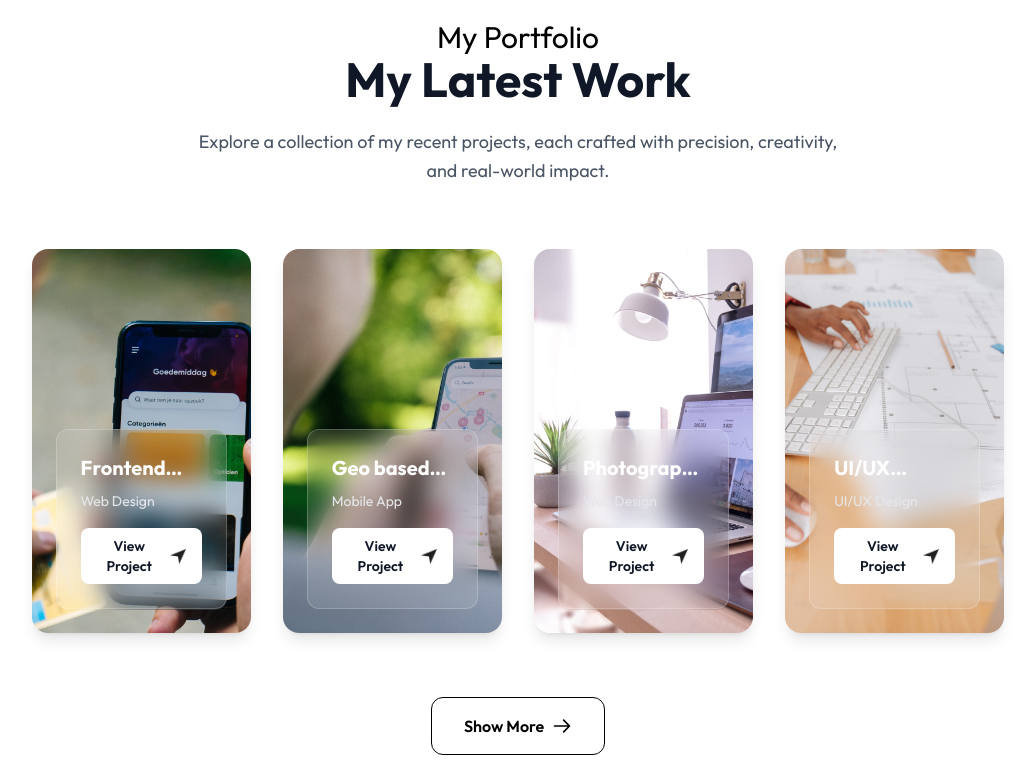
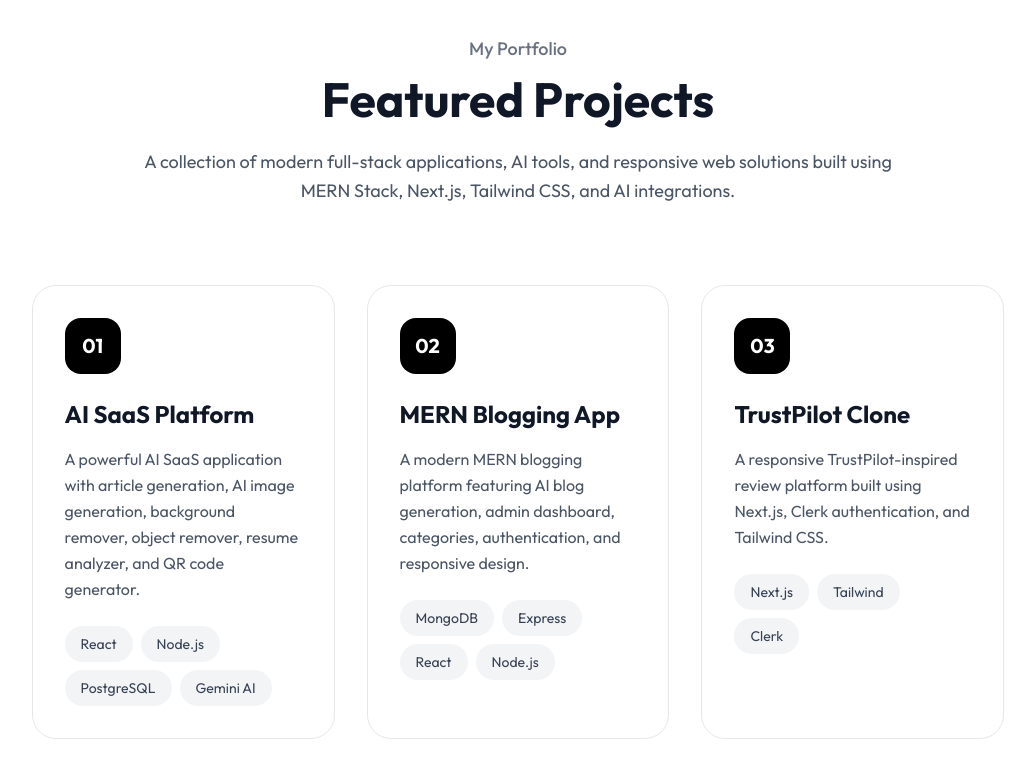
Before and after one commit to abdullahbilu2004-commits/Portfolio, a Next.js app: page / in a window 1280 px wide. Shown: the part 2640-3411 px from the top of the page, without its empty margins (122-1157 px from the left). Built offline with nearby package versions, Linux system fonts and the light colour scheme; a web font is replaced by a local one.

Commit message:
updated portfolio

```diff
--- a/app/components/Work.jsx
+++ b/app/components/Work.jsx
@@ -1,96 +1,76 @@
 import React from 'react';
-import Image from 'next/image';
-import { assets, workData } from '@/assets/assets';
+import { workData } from '@/assets/assets';
 
 const Work = () => {
   return (
     <section
       id='work'
-      className='scroll-mt-20 px-4 sm:px-6 lg:px-[12%] py-16 '
+      className='scroll-mt-20 px-4 sm:px-6 lg:px-[12%] py-20'
     >
       <div className='max-w-7xl mx-auto'>
+
         {/* Section Header */}
-        <div className='text-center mb-16'>
-            <h4 className='text-3xl'>My Portfolio </h4>
+        <div className='text-center mb-20'>
 
-          <h2 className='text-3xl sm:text-4xl lg:text-5xl font-bold text-gray-900 mb-6'>
-            My Latest Work
+          <h4 className='text-lg font-medium text-gray-500 mb-3'>
+            My Portfolio
+          </h4>
+
+          <h2 className='text-4xl sm:text-5xl font-bold text-gray-900 mb-6'>
+            Featured Projects
           </h2>
-          <p className='max-w-2xl mx-auto text-lg text-gray-600 leading-relaxed'>
-            Explore a collection of my recent projects, each crafted with
-            precision, creativity, and real-world impact.
+
+          <p className='max-w-3xl mx-auto text-lg text-gray-600 leading-relaxed'>
+            A collection of modern full-stack applications, AI tools, and
+            responsive web solutions built using MERN Stack, Next.js,
+            Tailwind CSS, and AI integrations.
           </p>
+
         </div>
 
-        {/* Project Grid */}
-        <div className='grid grid-cols-1 sm:grid-cols-2 lg:grid-cols-4 gap-8'>
+        {/* Projects */}
+        <div className='grid grid-cols-1 md:grid-cols-2 xl:grid-cols-3 gap-8'>
+
           {workData.map((project, index) => (
             <div
               key={index}
-              className='group relative bg-white rounded-2xl overflow-hidden shadow-lg hover:shadow-2xl transition-all duration-500 hover:-translate-y-2'
+              className='bg-white border border-gray-200 rounded-3xl p-8 hover:shadow-2xl hover:-translate-y-2 transition-all duration-500'
             >
-              {/* Project Image (Height Increased) */}
-              <div className='relative h-80 sm:h-96 overflow-hidden'>
-                <Image
-                  src={project.bgImage}
-                  alt={project.title}
-                  fill
-                  className='object-cover group-hover:scale-110 transition-transform duration-500'
-                />
 
-                {/* Overlay Gradient */}
-                <div className='absolute inset-0 bg-gradient-to-t from-black/70 via-black/20 to-transparent opacity-0 group-hover:opacity-100 transition-opacity duration-300' />
+              {/* Number */}
+              <div className='w-14 h-14 rounded-2xl bg-black text-white flex items-center justify-center text-xl font-bold mb-6'>
+                0{index + 1}
               </div>
 
-              {/* Content Card */}
-              <div className='absolute bottom-0 left-0 right-0 p-6 text-white transform translate-y-0 group-hover:translate-y-0 transition-transform duration-300'>
-                <div className='bg-white/10 backdrop-blur-md rounded-xl p-6 border border-white/20'>
-                  <h3 className='text-xl font-bold mb-2 line-clamp-1'>
-                    {project.title}
-                  </h3>
-                  <p className='text-gray-200 text-sm leading-relaxed mb-4 line-clamp-2'>
-                    {project.description}
-                  </p>
+              {/* Title */}
+              <h3 className='text-2xl font-bold text-gray-900 mb-4'>
+                {project.title}
+              </h3>
 
-                  {/* Action Button */}
-                  <button className='inline-flex items-center gap-2 bg-white text-gray-900 px-4 py-2 rounded-lg text-sm font-semibold hover:bg-gray-100 transition-colors duration-200'>
-                    View Project
-                    <Image
-                      src={assets.send_icon}
-                      alt='View project'
-                      width={16}
-                      height={16}
-                      className='transition-transform group-hover:translate-x-1 duration-200'
-                    />
-                  </button>
-                </div>
+              {/* Description */}
+              <p className='text-gray-600 leading-relaxed mb-6'>
+                {project.description}
+              </p>
+
+              {/* Tech Stack */}
+              <div className='flex flex-wrap gap-2'>
+
+                {project.tech.map((item, i) => (
+                  <span
+                    key={i}
+                    className='px-4 py-2 rounded-full bg-gray-100 text-sm text-gray-700'
+                  >
+                    {item}
+                  </span>
+                ))}
+
               </div>
 
-              {/* Hover Effect Border */}
-              <div className='absolute inset-0 rounded-2xl border-2 border-transparent group-hover:border-blue-400/30 transition-all duration-500' />
             </div>
           ))}
+
         </div>
 
-        {/* Call to Action */}
-        <div className='text-center mt-16'>
-          <button className='inline-flex cursor-pointer border border-black items-center gap-2 text-black px-8 py-3 rounded-xl font-semibold hover:bg-black hover:border hover:border-white hover:text-white transition-all duration-200 hover:shadow-lg hover:gap-3'>
-            Show More
-            <svg
-              className='w-5 h-5'
-              fill='none'
-              stroke='currentColor'
-              viewBox='0 0 24 24'
-            >
-              <path
-                strokeLinecap='round'
-                strokeLinejoin='round'
-                strokeWidth={2}
-                d='M14 5l7 7m0 0l-7 7m7-7H3'
-              />
-            </svg>
-          </button>
-        </div>
       </div>
     </section>
   );
--- a/assets/assets.js
+++ b/assets/assets.js
@@ -114,28 +114,28 @@ export const assets = {
     right_arrow_bold,
     right_arrow_bold_dark
 };
-export const workData = [
-    {
-        title: 'Frontend project',
-        description: 'Web Design',
-        bgImage: '/work-1.png',
-    },
-    {
-        title: 'Geo based app',
-        description: 'Mobile App',
-        bgImage: '/work-2.png',
-    },
-    {
-        title: 'Photography site',
-        description: 'Web Design',
-        bgImage: '/work-3.png',
-    },
-    {
-        title: 'UI/UX designing',
-        description: 'UI/UX Design',
-        bgImage: '/work-4.png',
-    },
-]
+// export const workData = [
+//     {
+//         title: 'Frontend project',
+//         description: 'Web Design',
+//         bgImage: '/work-1.png',
+//     },
+//     {
+//         title: 'Geo based app',
+//         description: 'Mobile App',
+//         bgImage: '/work-2.png',
+//     },
+//     {
+//         title: 'Photography site',
+//         description: 'Web Design',
+//         bgImage: '/work-3.png',
+//     },
+//     {
+//         title: 'UI/UX designing',
+//         description: 'UI/UX Design',
+//         bgImage: '/work-4.png',
+//     },
+// ]
 
 
 
@@ -183,3 +183,47 @@ export const toolsData = [
     assets.gemini_ai,
     assets.git
 ];
+
+export const workData = [
+  {
+    title: 'AI SaaS Platform',
+    description:
+      'A powerful AI SaaS application with article generation, AI image generation, background remover, object remover, resume analyzer, and QR code generator.',
+    tech: ['React', 'Node.js', 'PostgreSQL', 'Gemini AI'],
+  },
+
+  {
+    title: 'MERN Blogging App',
+    description:
+      'A modern MERN blogging platform featuring AI blog generation, admin dashboard, categories, authentication, and responsive design.',
+    tech: ['MongoDB', 'Express', 'React', 'Node.js'],
+  },
+
+  {
+    title: 'TrustPilot Clone',
+    description:
+      'A responsive TrustPilot-inspired review platform built using Next.js, Clerk authentication, and Tailwind CSS.',
+    tech: ['Next.js', 'Tailwind', 'Clerk'],
+  },
+
+  {
+    title: 'Resume Builder',
+    description:
+      'An AI-powered resume builder with professional templates, live preview, resume analysis, and PDF export functionality.',
+    tech: ['React', 'Tailwind', 'AI'],
+  },
+
+  {
+    title: 'QR Code Generator',
+    description:
+      'A responsive QR code generator application with instant QR creation, download, and sharing functionality.',
+    tech: ['React', 'API Integration'],
+  },
+
+  {
+    title: 'NASA Website',
+    description:
+      'A modern website website showcasing the real time data from NASA and responsive UI design.',
+    tech: ['JavaScript', 'HTML' , 'CSS3' ],
+  },
+]
```
